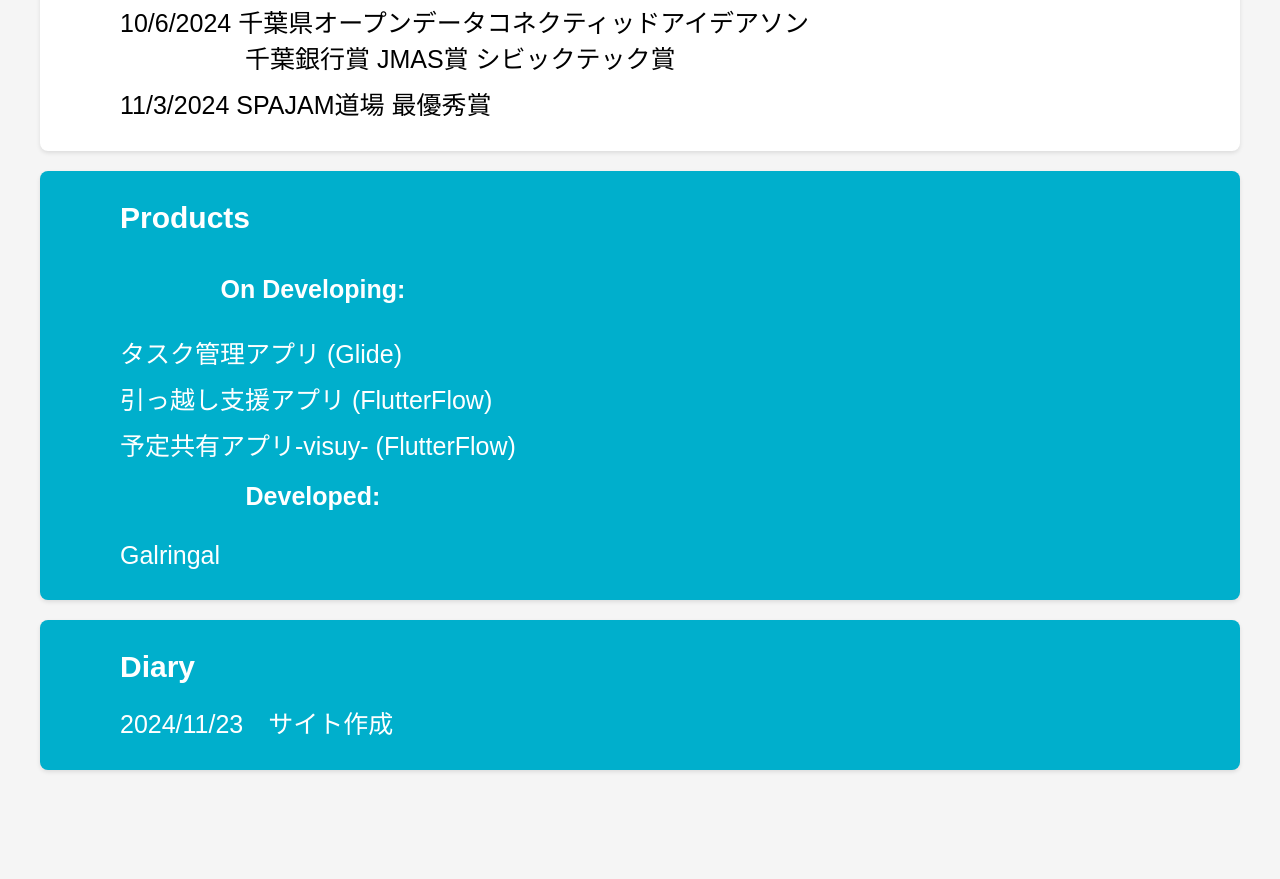
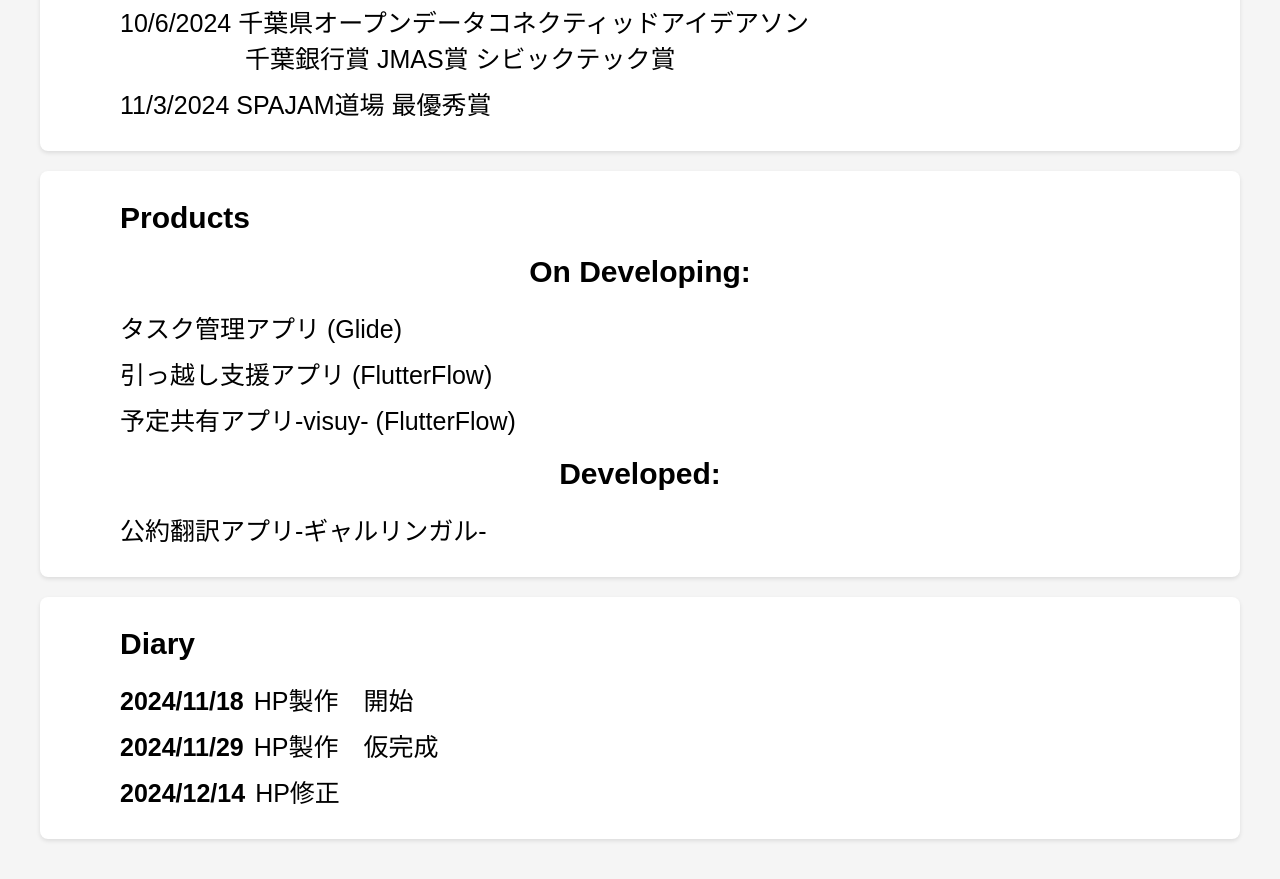
Before and after one commit to SolaIntegral/mypage2.github.io, a plain HTML site: page index.html in a window 1280 px wide. Shown: the part 716-1595 px from the top of the page. Before the commit the page ends 1526 px from the top, so only its background shows below. Drawn offline with nearby package versions, Linux system fonts and the light colour scheme.

Commit message:
Update index.html

```diff
--- a/index.html
+++ b/index.html
@@ -10,30 +10,20 @@
     <title>Sola</title>
     <style>
         /* blue-boxとwhite-boxのホバー時のアニメーション */
-        .blue-box, .white-box {
+        .blue-box {
             transition: all 0.3s ease-in-out; /* スムーズなアニメーション */
             position: relative; /* ホバー効果用にrelativeを指定 */
             cursor: pointer; /* カーソルをポインターに変更 */
         }
 
-        .blue-box:hover, .white-box:hover {
+        .blue-box:hover {
             transform: translateY(-5px); /* 上に少し移動 */
             box-shadow: 0 10px 20px rgba(0, 0, 0, 0.2); /* 影を強調 */
             background-color: #00d1ff; /* 背景色を少し明るく */
         }
 
-        .blue-box:hover h2, .white-box:hover h2 {
-            color: #fff; /* タイトルの文字色を白に変更 */
-            transition: color 0.3s ease-in-out; /* 文字色の変化をスムーズに */
-        }
-
-        .blue-box:hover li, .white-box:hover li {
-            color: #f0f8ff; /* リストの文字色を変更 */
-            transition: color 0.3s ease-in-out; /* 文字色の変化をスムーズに */
-        }
-
         /* ホバー時の背景エフェクトを追加 */
-        .blue-box::before, .white-box::before {
+        .blue-box::before {
             content: '';
             position: absolute;
             top: 0;
@@ -46,7 +36,7 @@
             transition: opacity 0.3s ease-in-out;
         }
 
-        .blue-box:hover::before, .white-box:hover::before {
+        .blue-box:hover::before {
             opacity: 1;
         }
     </style>
@@ -69,35 +59,37 @@
         </ul>
         </div>
 
-        <div class="white-box" onclick="location.href='p1.html';" style="cursor: pointer;">
-            <h2>Achievements</h2>
-            <ul class="details">
+        <div class="blue-box" onclick="location.href='p1.html';" style="background-color: #fff;">
+            <h2 style="color: black;">Achievements</h2>
+            <ul style="color: black;">
                 <li>10/6/2024 千葉県オープンデータコネクティッドアイデアソン<br>　　　　　千葉銀行賞 JMAS賞 シビックテック賞</li>
                 <li>11/3/2024 SPAJAM道場 最優秀賞</li>
             </ul>
         </div>
 
-        <div class="blue-box" onclick="location.href='p2.html';" style="cursor: pointer;">
-            <h2>Products</h2>
-            <ul class="details">
-                <li><strong style="text-align:center">On Developing:</strong></li>
+        <div class="blue-box" onclick="location.href='p2.html';" style="background-color: #fff;">
+            <h2 style="color: black;">Products</h2>
+            <ul style="color: black;">
+                <li><h3 style="text-align:center">On Developing:</h3></li>
                 <ul>
                     <li>タスク管理アプリ (Glide)</li>
                     <li>引っ越し支援アプリ (FlutterFlow)</li>
                     <li>予定共有アプリ-visuy- (FlutterFlow)</li>
                 </ul>
-                <li><strong style="text-align:center">Developed:</strong></li>
+                <li><h3 style="text-align:center">Developed:</h3></li>
                 <ul>
-                    <li>Galringal</li>
+                    <li>公約翻訳アプリ-ギャルリンガル-</li>
                 </ul>
             </ul>
         </div>
     </div>
 
-    <div class="blue-box" onclick="location.href='p3.html';" style="cursor: pointer;">
-        <h2>Diary</h2>
-        <ul class="details">
-            <li>2024/11/23　サイト作成</li>
+    <div class="blue-box" onclick="location.href='p3.html';" style="background-color: #fff;">
+        <h2 style="color: black;">Diary</h2>
+        <ul style="color: black;">
+            <li><strong>2024/11/18</strong>HP製作　開始</li>
+            <li><strong>2024/11/29</strong>HP製作　仮完成</li>
+            <li><strong>2024/12/14</strong>HP修正</li>
         </ul>
     </div>
 
```
